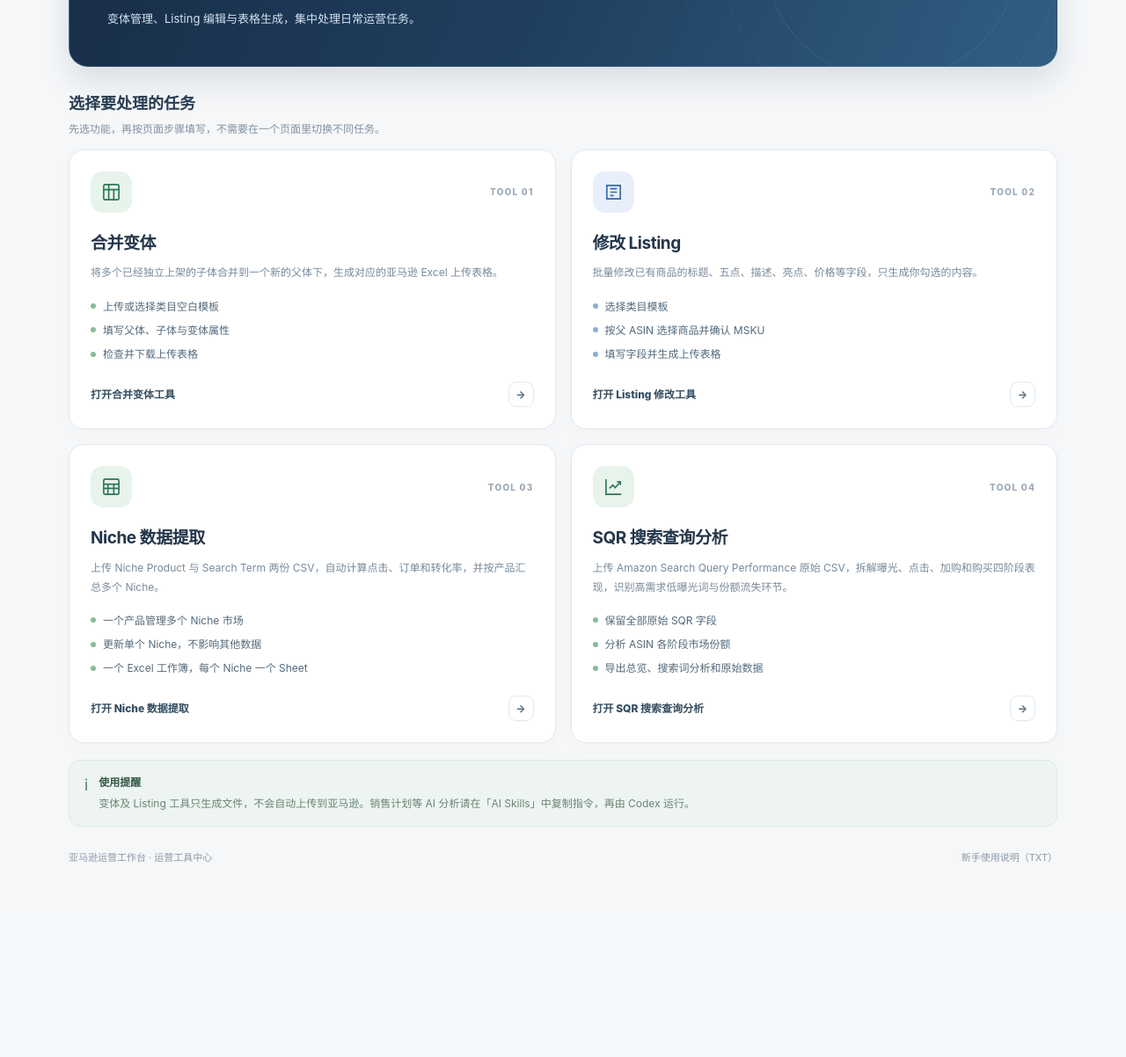
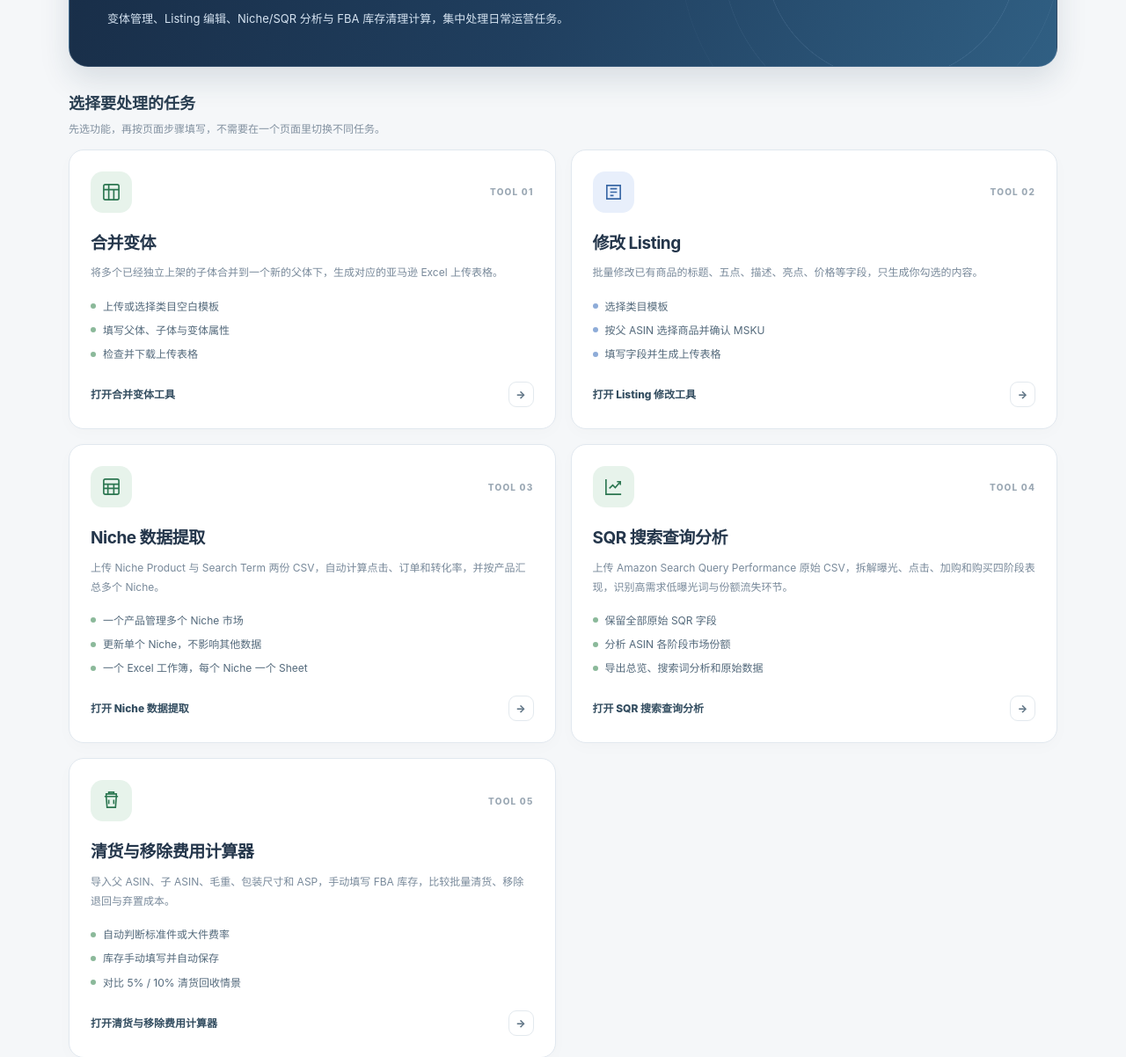
Before and after one commit to Dora-lou/amazon-variation-merge-tool, a plain HTML site: page tools.html in a window 1280 px wide. Shown: the part 284-1486 px from the top of the page at 88% size. Before the commit the page ends 1328 px from the top, so only its background shows below. Drawn offline with Linux system fonts and the light colour scheme.

Commit message:
Add clearance calculator to operations tools center

```diff
--- a/tools.html
+++ b/tools.html
@@ -44,7 +44,7 @@ nav[aria-label="工具模块"] a:focus-visible,nav[aria-label="工具导航"] a:
 <a href="./variation-guide.html">知识库</a>
 <a href="./listing.html?view=library" id="navLibrary">商品库</a>
 </nav></header>
-<section class="hero workspace-intro"><div class="eyebrow">OPERATIONS TOOLS</div><h1>运营工具中心</h1><p>变体管理、Listing 编辑与表格生成，集中处理日常运营任务。</p></section>
+<section class="hero workspace-intro"><div class="eyebrow">OPERATIONS TOOLS</div><h1>运营工具中心</h1><p>变体管理、Listing 编辑、Niche/SQR 分析与 FBA 库存清理计算，集中处理日常运营任务。</p></section>
 <div class="section-heading"><h2>选择要处理的任务</h2><p>先选功能，再按页面步骤填写，不需要在一个页面里切换不同任务。</p></div>
 <section class="tool-grid" aria-label="表格工具列表">
 <a class="tool-card" href="./merge.html">
@@ -71,6 +71,13 @@ nav[aria-label="工具模块"] a:focus-visible,nav[aria-label="工具导航"] a:
 <div class="tool-points"><span class="tool-point"><i class="dot"></i>保留全部原始 SQR 字段</span><span class="tool-point"><i class="dot"></i>分析 ASIN 各阶段市场份额</span><span class="tool-point"><i class="dot"></i>导出总览、搜索词分析和原始数据</span></div>
 <div class="tool-foot"><span>打开 SQR 搜索查询分析</span><span class="arrow">→</span></div>
 </a>
+
+<a class="tool-card" href="./clearance.html">
+<div class="tool-top"><span class="tool-icon"><svg width="23" height="23" viewBox="0 0 24 24" fill="none" stroke="currentColor" stroke-width="1.7"><path d="M4 7h16M6 7V4h12v3M6 7l1 13h10l1-13M9 11v5M15 11v5"/><path d="M9 4V2h6v2"/></svg></span><span class="tool-label">TOOL 05</span></div>
+<h3>清货与移除费用计算器</h3><p>导入父 ASIN、子 ASIN、毛重、包装尺寸和 ASP，手动填写 FBA 库存，比较批量清货、移除退回与弃置成本。</p>
+<div class="tool-points"><span class="tool-point"><i class="dot"></i>自动判断标准件或大件费率</span><span class="tool-point"><i class="dot"></i>库存手动填写并自动保存</span><span class="tool-point"><i class="dot"></i>对比 5% / 10% 清货回收情景</span></div>
+<div class="tool-foot"><span>打开清货与移除费用计算器</span><span class="arrow">→</span></div>
+</a>
 </section>
 <div class="notice"><span style="font-size:17px;color:#46805d">i</span><div><strong>使用提醒</strong><p>变体及 Listing 工具只生成文件，不会自动上传到亚马逊。销售计划等 AI 分析请在「AI Skills」中复制指令，再由 Codex 运行。</p></div></div>
 <footer class="footer"><span>亚马逊运营工作台 · 运营工具中心</span><span><a href="./使用说明.txt" download="亚马逊运营工作台-新手使用说明.txt">新手使用说明（TXT）</a></span></footer>
```
